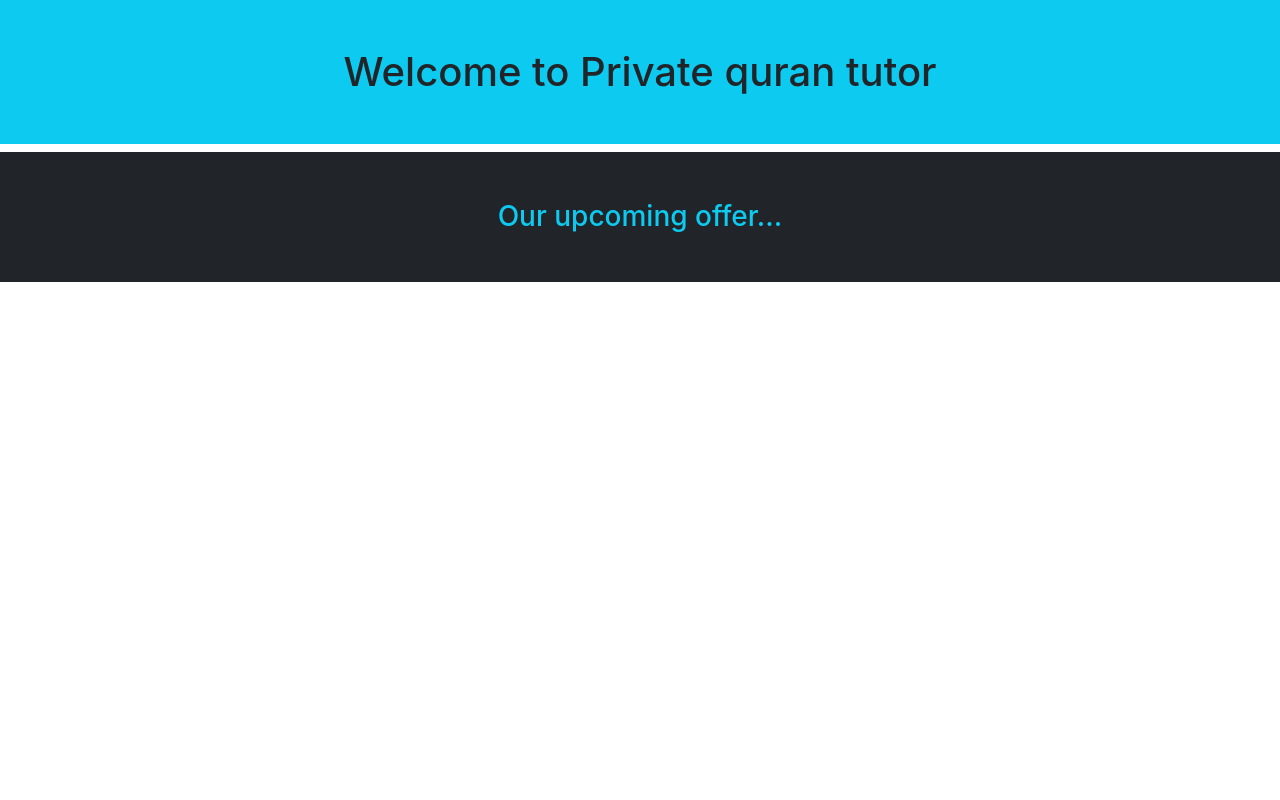
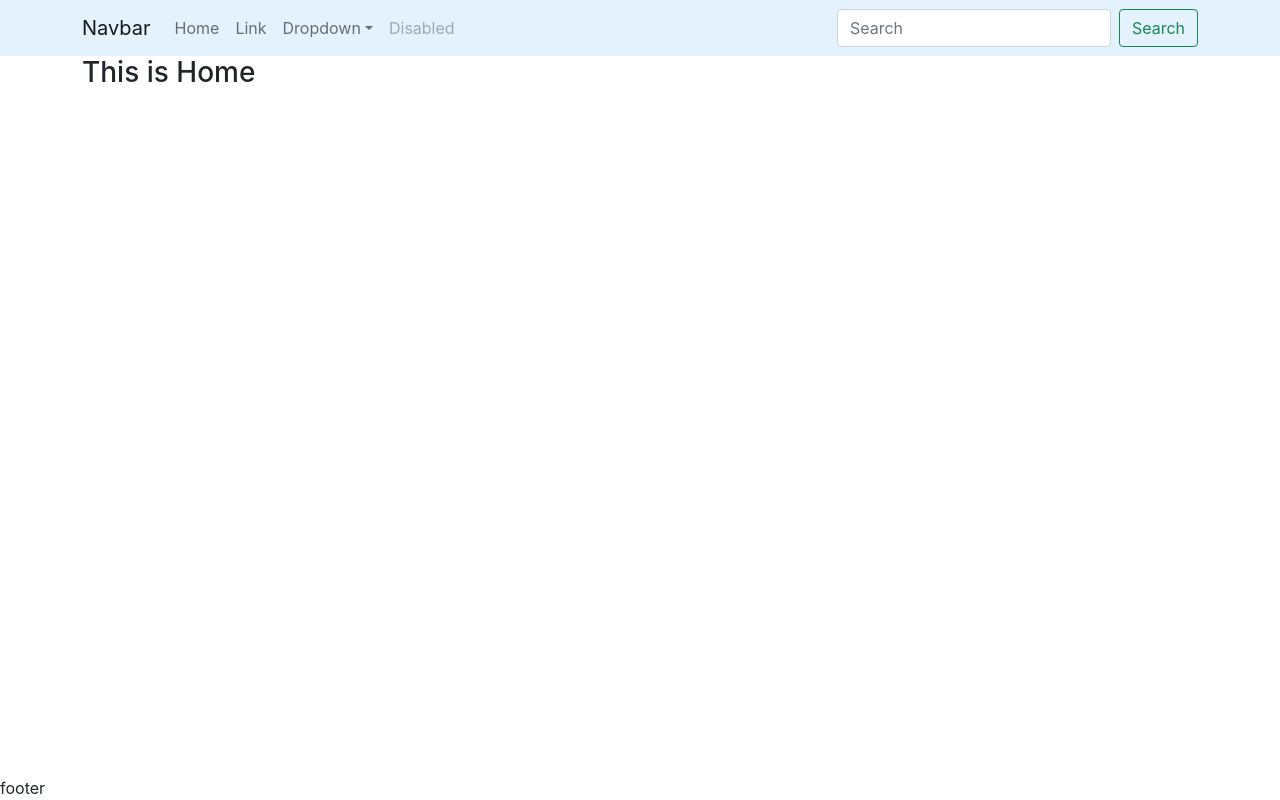
Before and after one commit to frsiam/Quran-tutor-web-application, a React (Create React App) app: page / in a window 1280 px wide. Built offline with nearby package versions, Linux system fonts and the light colour scheme.

Commit message:
navbar addeded

```diff
--- a/package.json
+++ b/package.json
@@ -9,6 +9,8 @@
     "firebase": "^9.6.11",
     "react": "^18.0.0",
     "react-dom": "^18.0.0",
+    "react-firebase-hooks": "^5.0.3",
+    "react-router-dom": "^6.3.0",
     "react-scripts": "5.0.1",
     "web-vitals": "^2.1.4"
   },
--- a/public/index.html
+++ b/public/index.html
@@ -27,7 +27,7 @@
       work correctly both with client-side routing and a non-root public URL.
       Learn how to configure a non-root public URL by running `npm run build`.
     -->
-    <title>React App</title>
+    <title>Quran Tutor</title>
   </head>
   <body>
     <noscript>You need to enable JavaScript to run this app.</noscript>
@@ -42,5 +42,7 @@
       To begin the development, run `npm start` or `yarn start`.
       To create a production bundle, use `npm run build` or `yarn build`.
     -->
+    <!-- js bundle for bootstrap  -->
+    <script src="https://cdn.jsdelivr.net/npm/bootstrap@5.0.2/dist/js/bootstrap.bundle.min.js" integrity="sha384-MrcW6ZMFYlzcLA8Nl+NtUVF0sA7MsXsP1UyJoMp4YLEuNSfAP+JcXn/tWtIaxVXM" crossorigin="anonymous"></script>
   </body>
 </html>
--- a/src/App.js
+++ b/src/App.js
@@ -1,10 +1,19 @@
+import { Route, Routes } from 'react-router-dom';
 import './App.css';
+import Home from './pages/Home/Home';
+import NotFound from './pages/NotFound/NotFound';
+import Footer from './pages/Shared/Footer/Footer';
+import Header from './pages/Shared/Header/Header';
 
 function App() {
   return (
-    <div className="App">
-      <h1 className='bg-info py-5'>Welcome to Private quran tutor</h1>
-      <p className='bg-dark text-info h3 py-5'>Our upcoming offer...</p>
+    <div>
+      <Header/>
+      <Routes>
+        <Route path='/' element={<Home/>}/>
+        <Route path='*' element={<NotFound/>}/>
+      </Routes>
+      <Footer/>
     </div>
   );
 }
--- a/src/index.js
+++ b/src/index.js
@@ -3,11 +3,14 @@
 import './index.css';
 import App from './App';
 import reportWebVitals from './reportWebVitals';
+import { BrowserRouter } from 'react-router-dom';
 
 const root = ReactDOM.createRoot(document.getElementById('root'));
 root.render(
   <React.StrictMode>
-    <App />
+    <BrowserRouter>
+      <App />
+    </BrowserRouter>
   </React.StrictMode>
 );
 
--- /dev/null
+++ b/src/pages/Home/Home.js
@@ -0,0 +1,11 @@
+import React from 'react';
+
+const Home = () => {
+    return (
+        <div className='container'>
+            <h3>This is Home</h3>
+        </div>
+    );
+};
+
+export default Home;
--- /dev/null
+++ b/src/pages/NotFound/NotFound.js
@@ -0,0 +1,11 @@
+import React from 'react';
+
+const NotFound = () => {
+    return (
+        <div>
+            <h1>404, Page not found</h1>
+        </div>
+    );
+};
+
+export default NotFound;
--- /dev/null
+++ b/src/pages/Shared/Footer/Footer.js
@@ -0,0 +1,11 @@
+import React from 'react';
+
+const Footer = () => {
+    return (
+        <section className="fixed-bottom">
+            footer
+        </section>
+    );
+};
+
+export default Footer;
--- /dev/null
+++ b/src/pages/Shared/Header/Header.js
@@ -0,0 +1,44 @@
+import React from 'react';
+
+const Header = () => {
+    return (
+        <nav className="navbar navbar-expand-md navbar-light" style={{backgroundColor: '#e3f2fd'}}>
+            <div className="container">
+                <a className="navbar-brand" href="#">Navbar</a>
+                <button className="navbar-toggler" type="button" data-bs-toggle="collapse" data-bs-target="#navbarSupportedContent" aria-controls="navbarSupportedContent" aria-expanded="false" aria-label="Toggle navigation">
+                    <span className="navbar-toggler-icon"></span>
+                </button>
+                <div className="collapse navbar-collapse" id="navbarSupportedContent">
+                    <ul className="navbar-nav me-auto mb-2 mb-lg-0">
+                        <li className="nav-item">
+                            <a className="nav-link" aria-current="page" href="/">Home</a>
+                        </li>
+                        <li className="nav-item">
+                            <a className="nav-link" href="#">Link</a>
+                        </li>
+                        <li className="nav-item dropdown">
+                            <a className="nav-link dropdown-toggle" href="#" id="navbarDropdown" role="button" data-bs-toggle="dropdown" aria-expanded="false">
+                                Dropdown
+                            </a>
+                            <ul className="dropdown-menu" aria-labelledby="navbarDropdown">
+                                <li><a className="dropdown-item" href="#">Action</a></li>
+                                <li><a className="dropdown-item" href="#">Another action</a></li>
+                                <li><hr className="dropdown-divider"/></li>
+                                <li><a className="dropdown-item" href="#">Something else here</a></li>
+                            </ul>
+                        </li>
+                        <li className="nav-item">
+                            <a className="nav-link disabled" href="#" tabindex="-1" aria-disabled="true">Disabled</a>
+                        </li>
+                    </ul>
+                    <form className="d-flex">
+                        <input className="form-control me-2" type="search" placeholder="Search" aria-label="Search"/>
+                            <button className="btn btn-outline-success" type="submit">Search</button>
+                    </form>
+                </div>
+            </div>
+        </nav>
+    );
+};
+
+export default Header;
```
Also changed, not shown: 2 other files (tests, documents, lock files or other folders).
